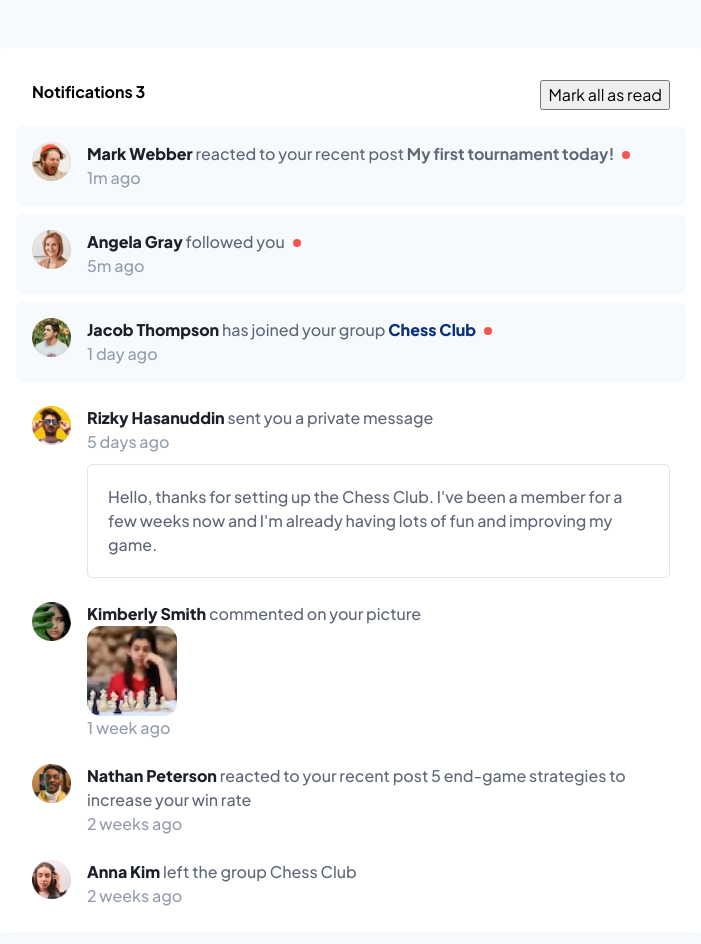
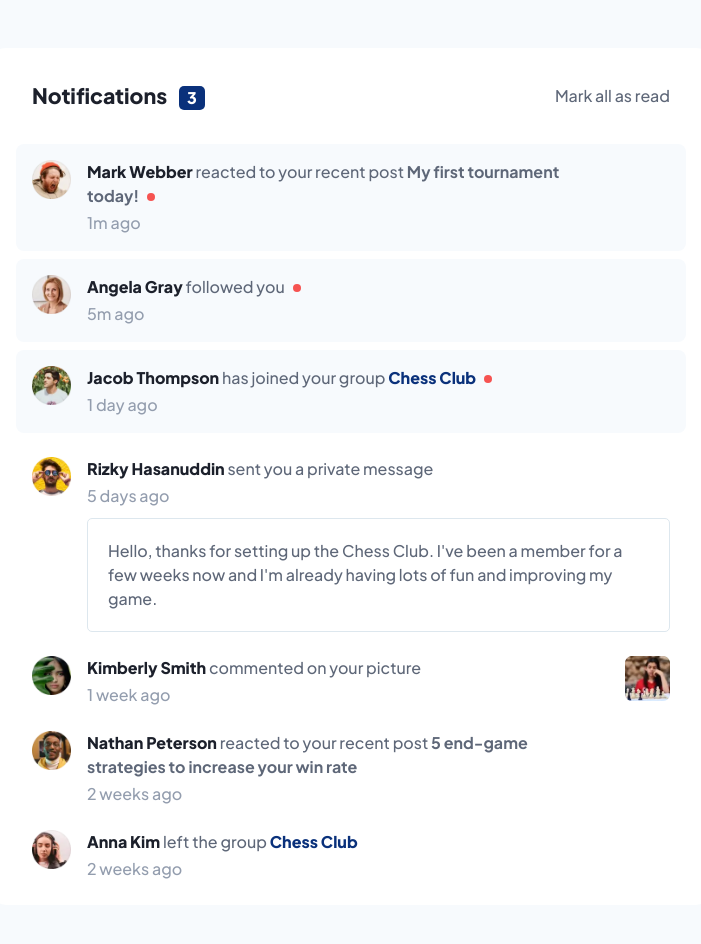
Before and after one commit to dottereldesign/notifications_page, a plain HTML site: page index.html in a window 1280 px wide. Shown: the whole page, without its empty margins (289-990 px from the left). Drawn offline with Linux system fonts and the light colour scheme.

Commit message:
Add styling to header, position absolute to reply img's, and refactor code.

```diff
--- a/index.html
+++ b/index.html
@@ -19,7 +19,7 @@
       <div class="header_notifications">
         <h2>Notifications <span>3</span></h2>
       </div>
-      <button>Mark all as read</button>
+      <a href="#">Mark all as read</a>
     </div>
 
     <article class="notification notification_unread">
@@ -90,7 +90,9 @@
         <img class="message_avatar" src="assets/images/avatar-nathan-peterson.webp" alt="Nathan's avatar.">
 
         <div class="notification_message-col-2">
-          <p><a href="#">Nathan Peterson</a> reacted to your recent post 5 end-game strategies to increase your win rate</p>
+          <p><a href="#">Nathan Peterson</a> reacted to your recent post
+            <span class="notification_post">5 end-game strategies to increase your win rate</span>
+          </p>
           <p class="notification_time">2 weeks ago</p>
         </div>
       </div>
@@ -101,7 +103,9 @@
         <img class="message_avatar" src="assets/images/avatar-anna-kim.webp" alt="Kim's avatar.">
 
         <div class="notification_message-col-2">
-          <p><a href="#">Anna Kim</a> left the group Chess Club</p>
+          <p><a href="#">Anna Kim</a> left the group
+            <span class="notification_club">Chess Club</span>
+          </p>
           <p class="notification_time">2 weeks ago</p>
         </div>
       </div>
--- a/style.css
+++ b/style.css
@@ -112,6 +112,7 @@ body {
 /* header */
 .main_header {
   display: flex;
+  align-items: center;
   justify-content: space-between;
   padding: 16px;
   width: min(100%, 670px);
@@ -157,6 +158,11 @@ main {
 
 .notification_message {
   display: flex;
+  width: 100%;
+}
+
+.notification {
+  margin-bottom: 8px;
 }
 
 .notification_message img:first-child {
@@ -179,12 +185,18 @@ main {
 p {
   color: var(--clr-neutral-600);
   font-weight: var(--fw-medium);
+  font-size: var(--fs-400);
+}
+
+.notification_comment {
+  font-size: var(--fs-400);
 }
 
 .notification_time {
   color: var(--clr-neutral-500);
   font-size: var(--fs-400);
   font-weight: var(--fw-medium);
+  margin-top: 3px;
 }
 
 .notification_unread p:first-child::after {
@@ -202,10 +214,14 @@ p {
 .notification_club {
   color: var(--clr-primary-200);
   font-weight: var(--fw-extra-bold);
+  font-size: var(--fs-400);
+  display: inline-block;
 }
 
 .notification_post {
   font-weight: var(--fw-bold);
+  color: var(--clr-neutral-600);
+  font-size: var(--fs-400);
 }
 
 .notification_comment {
@@ -214,3 +230,46 @@ p {
   padding: 20px;
   border-radius: 5px;
 }
+
+.main_header a {
+  text-decoration: none;
+  font-weight: var(--fw-medium);
+  color: var(--clr-neutral-600);
+  font-size: var(--fs-400);
+}
+
+.main_header {
+  margin-bottom: 16px;
+}
+
+.notification_message {
+  position: relative;
+}
+
+.notifcation_message-img_reply img {
+  position: absolute;
+  top: 0;
+  right: 0;
+  width: 45px;
+  height: 45px;
+}
+
+.notification_message p {
+  padding-right: 64px;
+}
+
+.main_header h2 {
+  font-weight: var(--fw-extra-bold);
+  color: var(--clr-neutral-700);
+  font-size: var(--fs-500);
+}
+
+.main_header h2 span {
+  display: inline-block;
+  background-color: var(--clr-primary-200);
+  color: var(--clr-neutral-100);
+  padding: 0 8px 0 8px;
+  border-radius: 5px;
+  margin-left: 8px;
+  font-size: var(--fs-400);
+}
```
